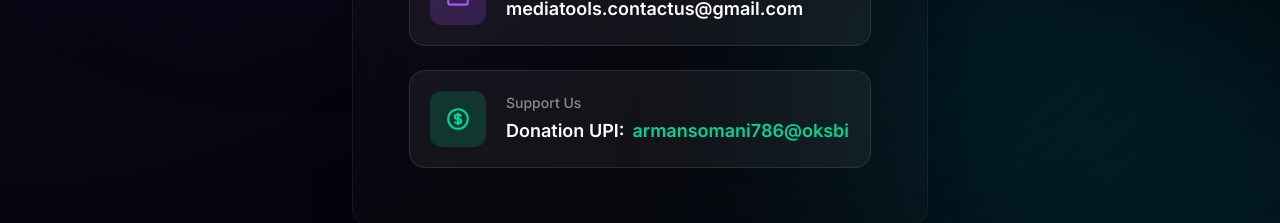
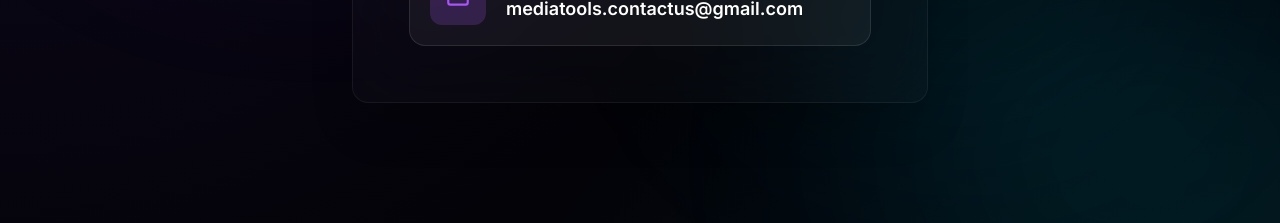
Before and after one commit to arman-somani/mediatools, a Next.js app in the folder frontend/: page /contact in a window 1280 px wide. Shown: the part 560-783 px from the top of the page. Built offline with nearby package versions, Linux system fonts and the light colour scheme; no server answers.

Commit message:
Auto-sync updates

```diff
--- a/frontend/src/app/contact/page.tsx
+++ b/frontend/src/app/contact/page.tsx
@@ -42,19 +42,7 @@ export default function ContactPage() {
                                 </div>
                             </div>
 
-                            <div className="flex flex-col sm:flex-row items-start sm:items-center gap-4 sm:gap-5 p-5 rounded-2xl bg-white/5 border border-white/10 hover:bg-white/10 transition-colors group">
-                                <div className="w-12 h-12 sm:w-14 sm:h-14 shrink-0 rounded-xl bg-emerald-500/20 flex items-center justify-center text-emerald-400 group-hover:scale-110 transition-transform">
-                                    <svg width="26" height="26" fill="none" stroke="currentColor" strokeWidth="2" viewBox="0 0 24 24">
-                                        <path strokeLinecap="round" strokeLinejoin="round" d="M12 8c-1.657 0-3 .895-3 2s1.343 2 3 2 3 .895 3 2-1.343 2-3 2m0-8c1.11 0 2.08.402 2.599 1M12 8V7m0 1v8m0 0v1m0-1c-1.11 0-2.08-.402-2.599-1M21 12a9 9 0 11-18 0 9 9 0 0118 0z" />
-                                    </svg>
-                                </div>
-                                <div className="w-full">
-                                    <p className="text-sm text-white/50 font-medium mb-1">Support Us</p>
-                                    <p className="text-white text-base sm:text-lg font-semibold flex flex-wrap gap-2 break-all">
-                                        Donation UPI: <span className="text-emerald-400 select-all">armansomani786@oksbi</span>
-                                    </p>
-                                </div>
-                            </div>
+
                         </div>
                     </motion.div>
                 </div>
```
Also changed, not shown: 3 other files (tests, documents, lock files or other folders).
